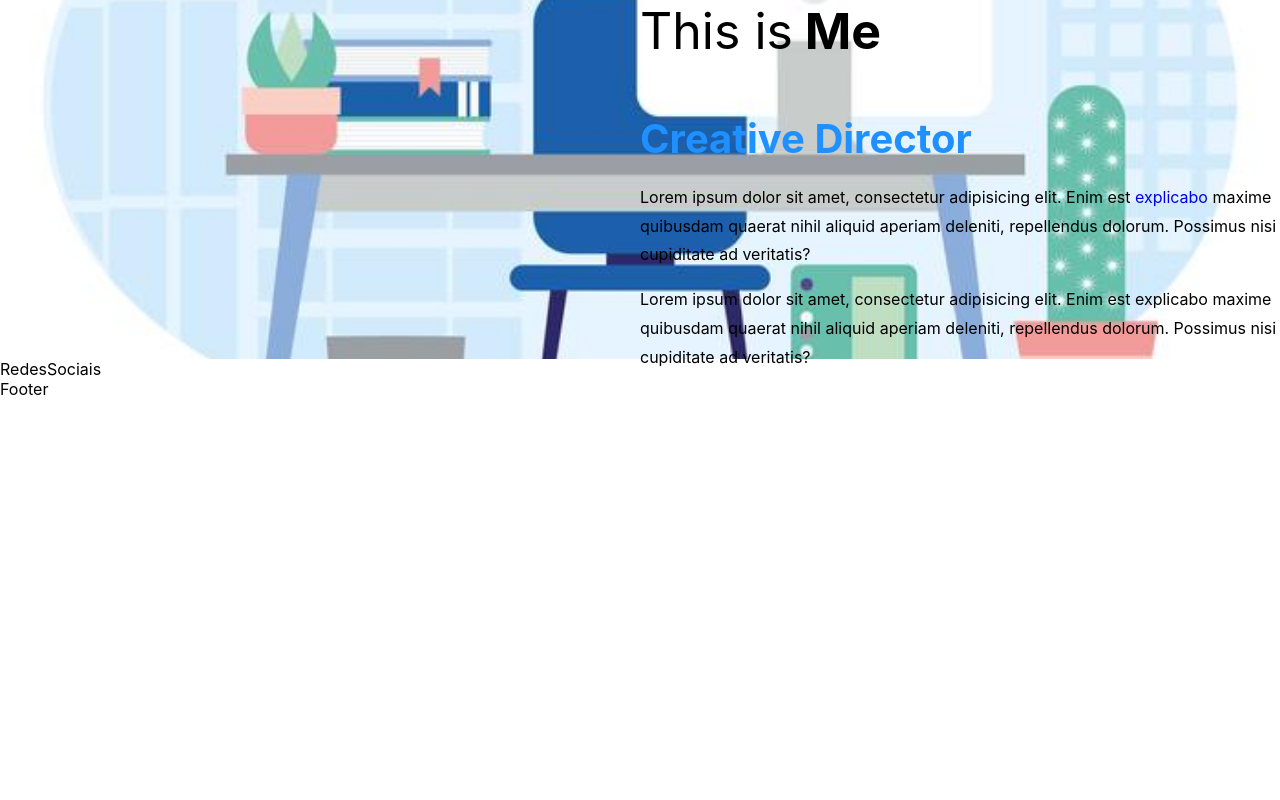
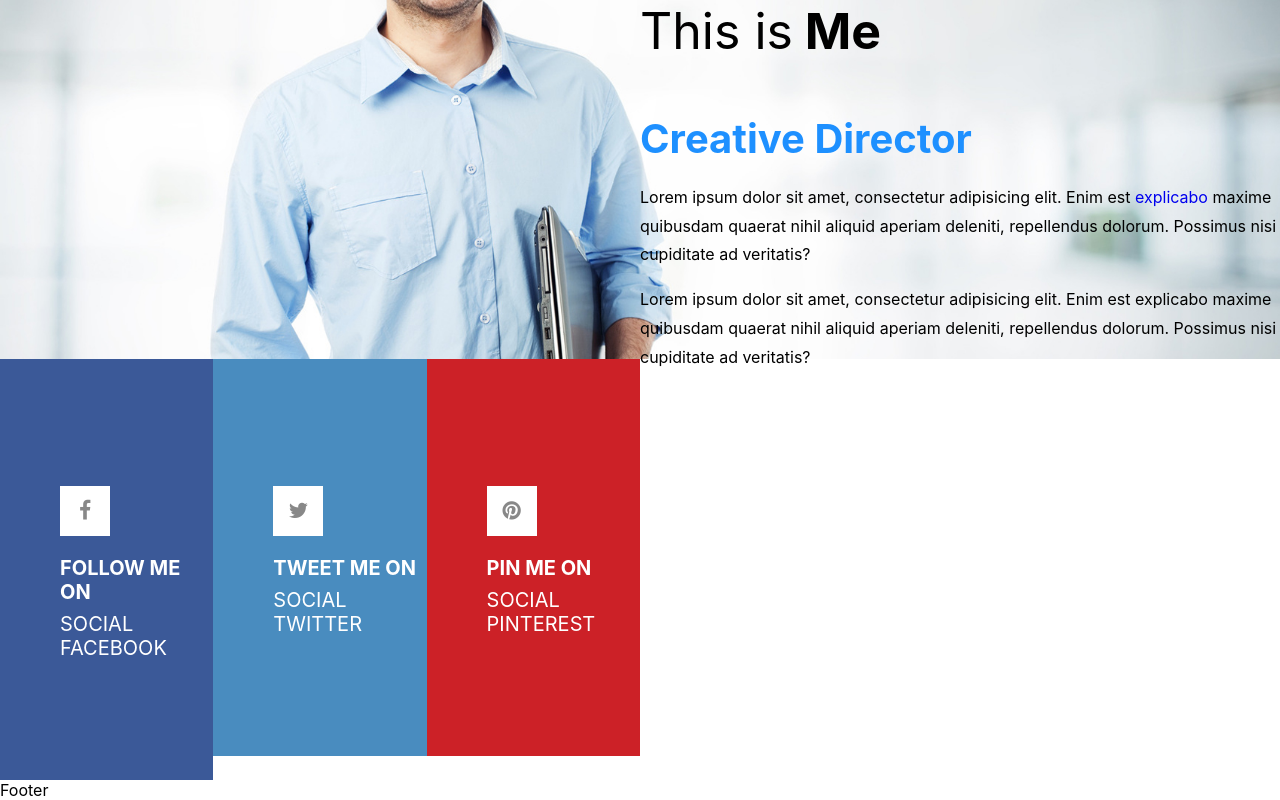
Before and after one commit to Rafael-Batista-Dev/contabiling, a React (Create React App) app: page / in a window 1280 px wide. Shown: the part 2640-3440 px from the top of the page. Before the commit the page ends 3039 px from the top, so only its background shows below. Built offline with nearby package versions, Linux system fonts and the light colour scheme.

Commit message:
create section

```diff
--- a/src/components/RedesSociais/index.js
+++ b/src/components/RedesSociais/index.js
@@ -1,7 +1,43 @@
 import React from "react";
+import {
+  SocialSection,
+  Social,
+  Icon,
+  SocialDesc,
+  Span,
+  SpanInfo,
+} from "./style.js";
 
-const RedesSociais = () => {
-  return <div>RedesSociais</div>;
-};
+import axios from "axios";
 
-export default RedesSociais;
+class SocailMedia extends React.Component {
+  state = {
+    social: [],
+  };
+
+  componentDidMount() {
+    axios.get("js/data.json").then((res) => {
+      this.setState({ social: res.data.social });
+    });
+  }
+
+  render() {
+    const { social } = this.state;
+
+    const socialList = social.map((socialItem) => {
+      return (
+        <Social item={socialItem.id} key={socialItem.id}>
+          <Icon className={socialItem.icon}></Icon>
+          <SocialDesc>
+            <Span>{socialItem.title}</Span>
+            <SpanInfo>{socialItem.body}</SpanInfo>
+          </SocialDesc>
+        </Social>
+      );
+    });
+
+    return <SocialSection>{socialList}</SocialSection>;
+  }
+}
+
+export default SocailMedia;
--- /dev/null
+++ b/src/components/RedesSociais/style.js
@@ -0,0 +1,45 @@
+import styled from "styled-components";
+
+export const SocialSection = styled.div`
+  height: auto;
+  overflow: hidden;
+`;
+
+export const Social = styled.div`
+  width: 33.33%;
+  float: left;
+  box-sizing: border-box;
+  padding: 100px 0 100px 60px;
+  background: ${(props) => (props.item === 1 ? "#3b5998" : "")};
+  background: ${(props) => (props.item === 2 ? "#498cbf" : "")};
+  background: ${(props) => (props.item === 3 ? "#cc2127" : "")};
+`;
+
+export const Icon = styled.i`
+  width: 50px;
+  height: 50px;
+  background: #fff;
+  text-align: center;
+  line-height: 50px;
+  color: #888;
+  float: left;
+  margin-right: 10px;
+  margin-top: 27px;
+`;
+
+export const SocialDesc = styled.p`
+  font-weight: bold;
+  text-transform: uppercase;
+  font-size: 20px;
+  color: #fff;
+  float: left;
+`;
+
+export const Span = styled.span`
+  display: block;
+  margin-bottom: 8px;
+`;
+
+export const SpanInfo = styled.span`
+  font-weight: normal;
+`;
```
Also changed, not shown: public/images/creative/about-bg.jpg, public/images/creative/about-bg.png (deleted).
